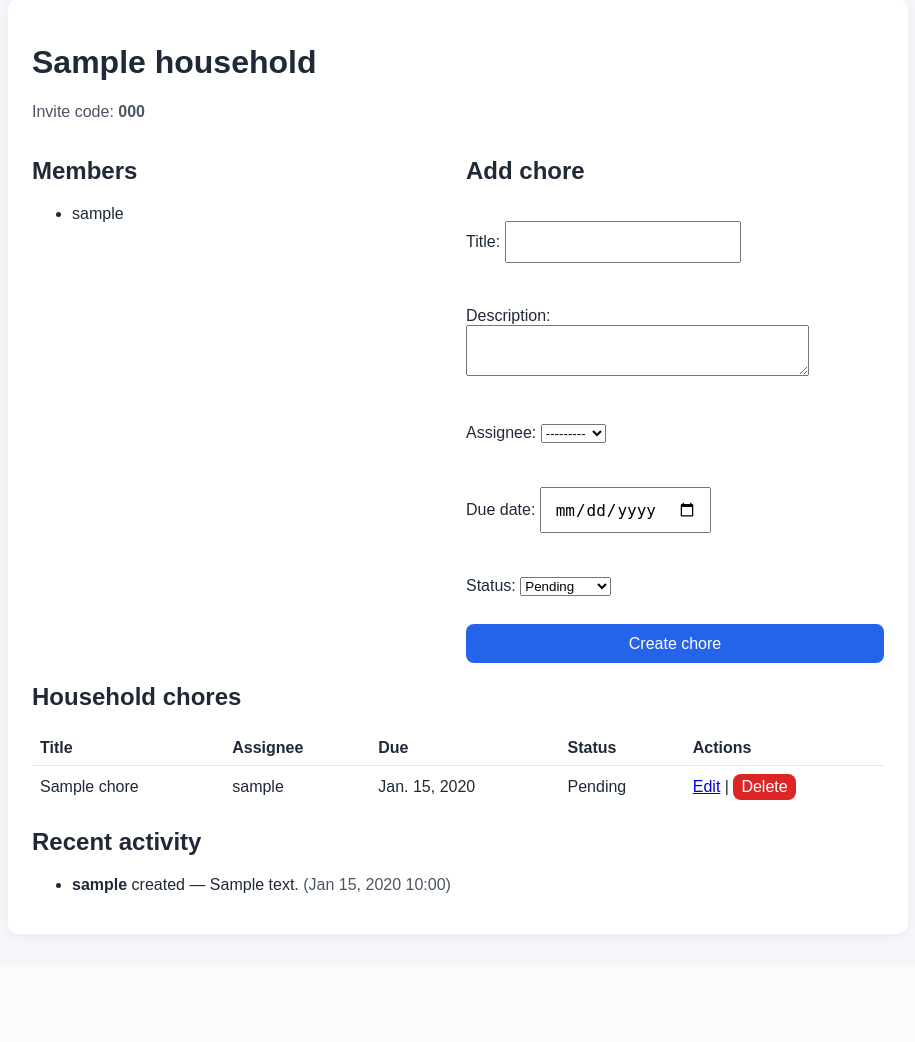
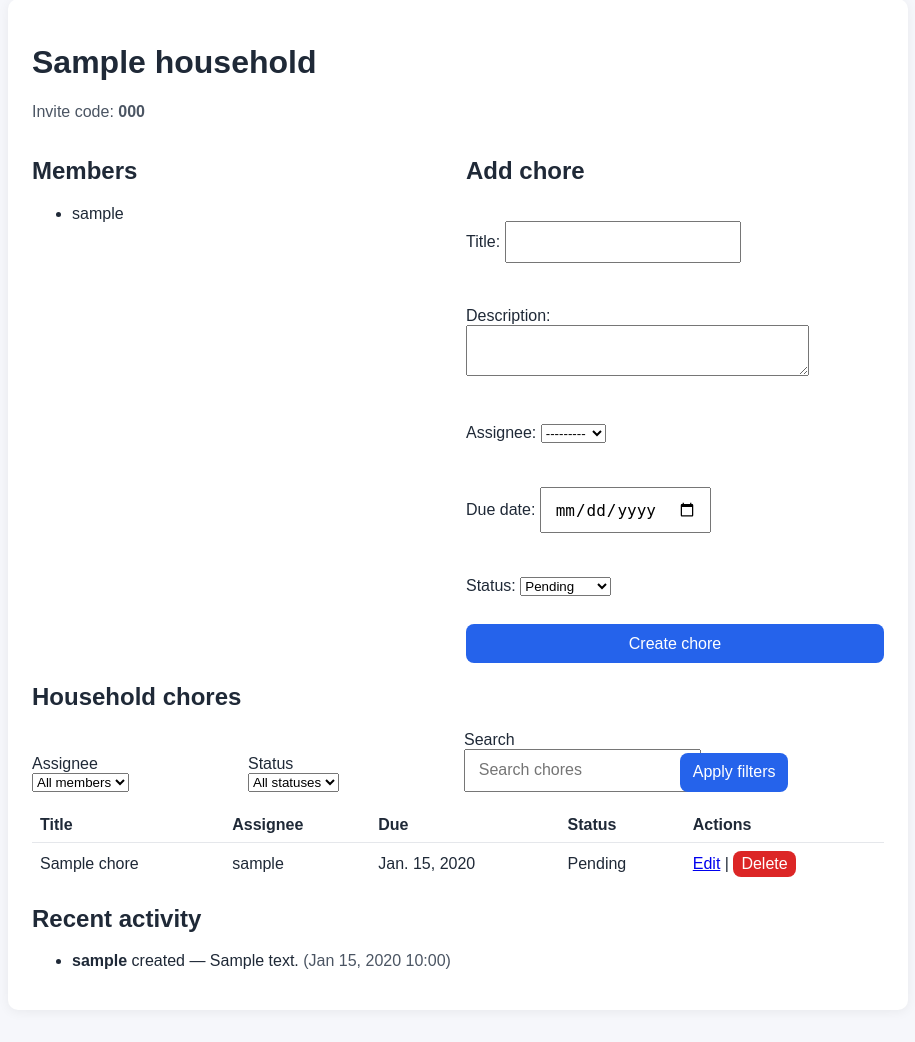
Before and after one commit to vijaysamco/ai-dev-tools-zoomcamp-2026, a Django app: page / in a window 1280 px wide. Shown: the part 83-1125 px from the top of the page, without its empty margins (182-1097 px from the left). Before the commit the page ends 1019 px from the top, so only its background shows below. Run offline with Django 5.2, Linux system fonts and the light colour scheme; a user stored in the database is signed in; tables that the repository leaves empty hold one stand-in row (values such as "Sample post").

Commit message:
Finalize deployment readiness and test coverage
Co-authored-by: Copilot <223556219+Copilot@users.noreply.github.com>

```diff
--- a/chores/views.py
+++ b/chores/views.py
@@ -33,11 +33,27 @@ def dashboard(request):
     if household:
         members = household.members.select_related('user').all()
         chores = household.chores.select_related('assignee', 'created_by').all()
+
+        assignee_id = request.GET.get('assignee')
+        status = request.GET.get('status')
+        search_query = (request.GET.get('q') or '').strip()
+
+        if assignee_id:
+            chores = chores.filter(assignee_id=assignee_id)
+        if status:
+            chores = chores.filter(status=status)
+        if search_query:
+            chores = chores.filter(title__icontains=search_query)
+
         activity = ChoreActivity.objects.filter(chore__household=household).select_related('user', 'chore')[:10]
         context['members'] = members
         context['chores'] = chores
         context['chore_form'] = ChoreForm(household=household)
         context['activity'] = activity
+        context['status_choices'] = Chore.STATUS_CHOICES
+        context['assignee_filter'] = assignee_id
+        context['status_filter'] = status
+        context['search_query'] = search_query
 
     return render(request, 'dashboard.html', context)
 
--- a/requirements.txt
+++ b/requirements.txt
@@ -1 +1,2 @@
 Django==6.1
+python-dotenv==1.2.3
--- a/templates/dashboard.html
+++ b/templates/dashboard.html
@@ -30,6 +30,38 @@
         </div>
 
         <h2>Household chores</h2>
+
+        <form method="get" style="margin: 1rem 0; display: grid; grid-template-columns: repeat(auto-fit, minmax(180px, 1fr)); gap: 0.75rem; align-items: end;">
+            <div>
+                <label for="assignee">Assignee</label><br>
+                <select id="assignee" name="assignee">
+                    <option value="">All members</option>
+                    {% for member in members %}
+                        <option value="{{ member.user.id }}" {% if assignee_filter == member.user.id|stringformat:'s' %}selected{% endif %}>{{ member.user.username }}</option>
+                    {% endfor %}
+                </select>
+            </div>
+            <div>
+                <label for="status">Status</label><br>
+                <select id="status" name="status">
+                    <option value="">All statuses</option>
+                    {% for value, label in status_choices %}
+                        <option value="{{ value }}" {% if status_filter == value %}selected{% endif %}>{{ label }}</option>
+                    {% endfor %}
+                </select>
+            </div>
+            <div>
+                <label for="q">Search</label><br>
+                <input id="q" type="text" name="q" value="{{ search_query }}" placeholder="Search chores">
+            </div>
+            <div>
+                <button type="submit">Apply filters</button>
+                {% if assignee_filter or status_filter or search_query %}
+                    <a href="{% url 'dashboard' %}" style="margin-left: 0.75rem;">Clear</a>
+                {% endif %}
+            </div>
+        </form>
+
         {% if chores %}
             <table style="width:100%; border-collapse: collapse; margin-top:1rem;">
                 <thead>
@@ -61,7 +93,7 @@
                 </tbody>
             </table>
         {% else %}
-            <p class="muted">No chores yet. Create the first one above.</p>
+            <p class="muted">No chores match the current filters. Try clearing them or add a new chore.</p>
         {% endif %}
 
         <h2>Recent activity</h2>
```
Also changed, not shown: chores/tests.py (+53 -0 lines), household_chore_manager/settings.py (+9 -3 lines), readme.md.
